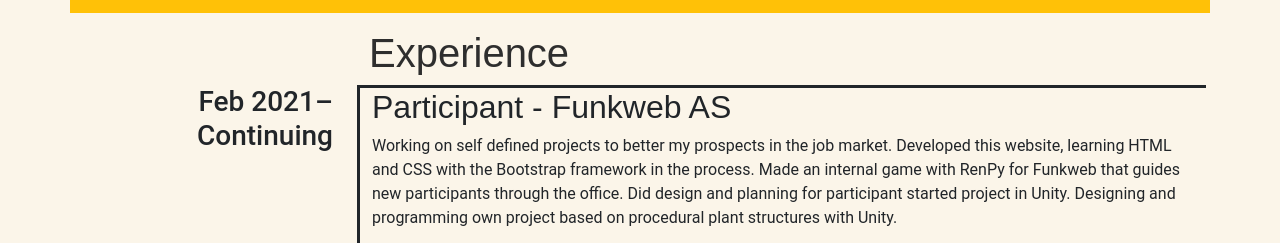
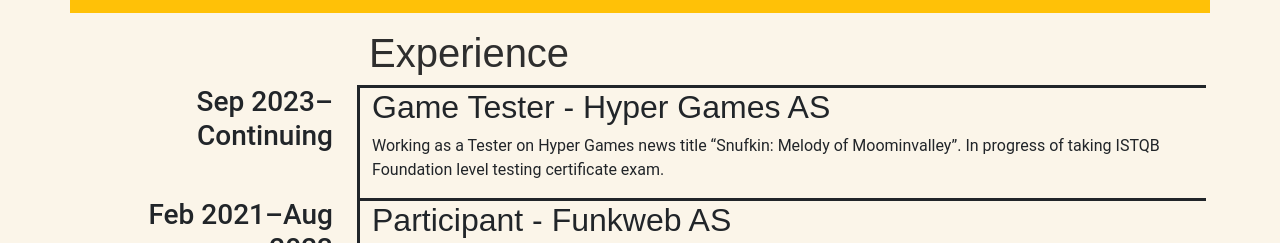
Before and after one commit to OctoPokto/MyWebsite, a plain HTML site: page aboutme.html in a window 1280 px wide. Shown: the part 696-939 px from the top of the page. Drawn offline with Linux system fonts and the light colour scheme.

Commit message:
Doing some renovations

```diff
--- a/aboutme.html
+++ b/aboutme.html
@@ -123,14 +123,26 @@
         </div>
       </div>
       <div class="row">
+        <!--Hyper Games Game Tester-->
+        <div class="col-3 px-4 date">
+          <h3>Sep 2023–Continuing</h3>
+        </div>
+        <div class="col-9 info-borders">
+          <h2>Game Tester - Hyper Games AS</h2>
+          <p>
+            Working as a Tester on Hyper Games news title “Snufkin: Melody of Moominvalley”. In progress of taking ISTQB
+            Foundation level testing certificate exam.
+          </p>
+        </div>
+
         <!--Funkweb-->
         <div class="col-3 px-4 date">
-          <h3>Feb 2021–Continuing</h3>
+          <h3>Feb 2021–Aug 2023</h3>
         </div>
         <div class="col-9 info-borders">
           <h2>Participant - Funkweb AS</h2>
           <p>
-            Working on self defined projects to better my prospects in the job market.
+            Worked on self defined projects to better my prospects in the job market.
             Developed this website, learning HTML and CSS with the Bootstrap framework in the process.
             Made an internal game with RenPy for Funkweb that guides new participants through the office.
             Did design and planning for participant started project in Unity.
@@ -185,7 +197,7 @@
             just Fortnite and Minecraft. There is beauty and knowledge in games.
           </p>
         </div>
-        <!--Bachelor Hyper Games-->
+        <!--Game Jams-->
         <div class="col-3 px-4 date">
           <h3>Jan 2019 – Continuing</h3>
         </div>
@@ -279,8 +291,7 @@
             I enjoy cooking. Due to the limitations of small apartments in Oslo, I don't have an oven, to my
             ever burning frustration.
             So I mostly cook things that fit in a pot or frying pan. A lot of Asian food is primarily prepared in a pan
-            or
-            pot, so my repertoire is heavily weighted towards that.
+            or pot, so my repertoire is heavily weighted towards that.
           </p>
           <h2>Custom keyboards</h2>
           <p>
```
Also changed, not shown: index.html (+2 -2 lines).
